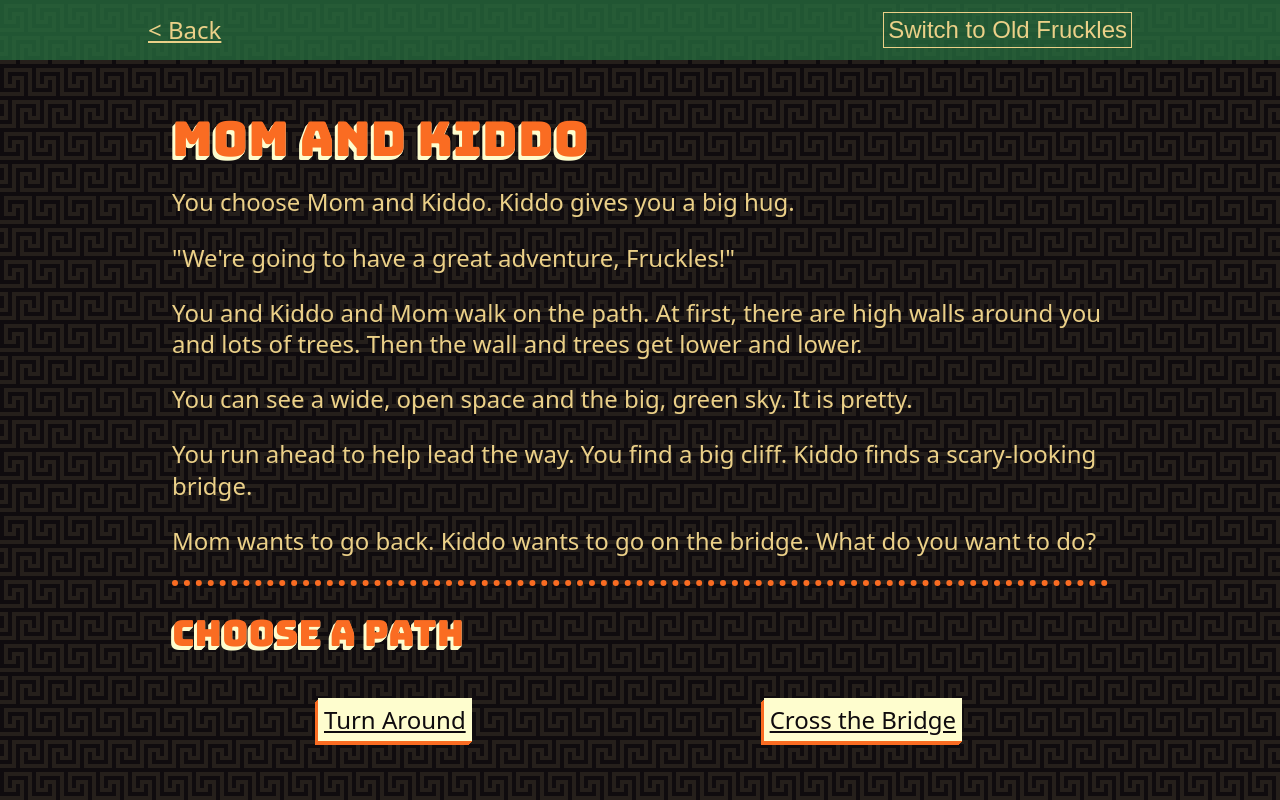
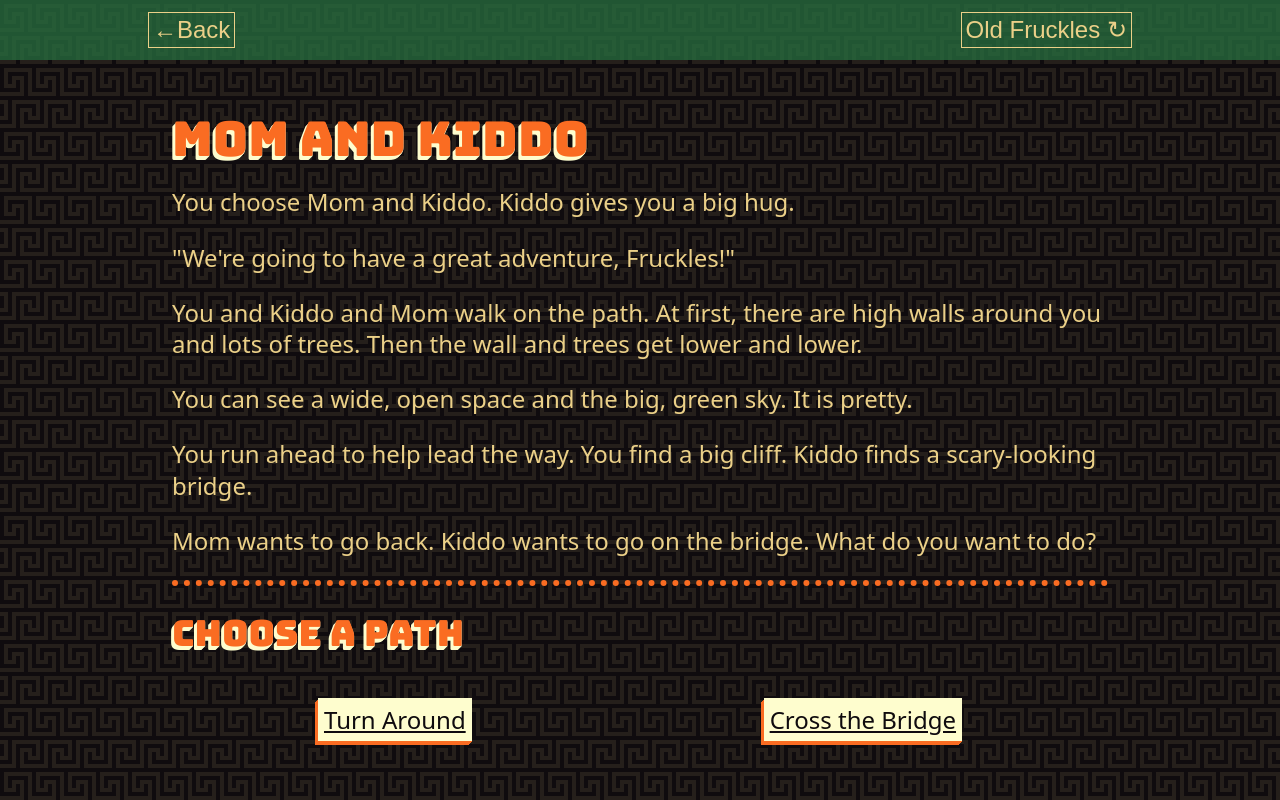
Before and after one commit to awayken/2017-christmas-card, a Nuxt app: page /mom-and-kiddo in a window 1280 px wide. Shown: the top 800 px of the page. Built offline with nearby package versions, Linux system fonts and the light colour scheme.

Commit message:
Improve Navigation button design

```diff
--- a/components/Navigation.vue
+++ b/components/Navigation.vue
@@ -1,7 +1,7 @@
 <template>
   <nav>
     <div class="container">
-      <a href="#back" @click.prevent="goBack()" class="back">Back</a>
+      <button class="back" @click.prevent="goBack()">Back</button>
       <ReadingLevelToggle :currentLevel="$store.state.readingLevel" :readingLevels="$store.state.readingLevels" />
     </div>
   </nav>
@@ -38,7 +38,7 @@
   }
 
   .back::before {
-    content: "< ";
+    content: "\2190 ";
     display: inline;
   }
 </style>
--- a/components/ReadingLevelToggle.Vue
+++ b/components/ReadingLevelToggle.Vue
@@ -1,5 +1,5 @@
 <template>
-  <button class="toggle" @click.prevent="$store.commit('setReadingLevel', otherLevel)">Switch to {{ otherLevelText }}</button>
+  <button class="toggle" :title="`Switch to ${otherLevelText}`" @click.prevent="$store.commit('setReadingLevel', otherLevel)">{{ otherLevelText }}</button>
 </template>
 
 <script>
@@ -20,5 +20,9 @@
   }
 </script>
 
-<style>
+<style scoped>
+  .toggle::after {
+    content: " \21bb";
+    display: inline;
+  }
 </style>
```
